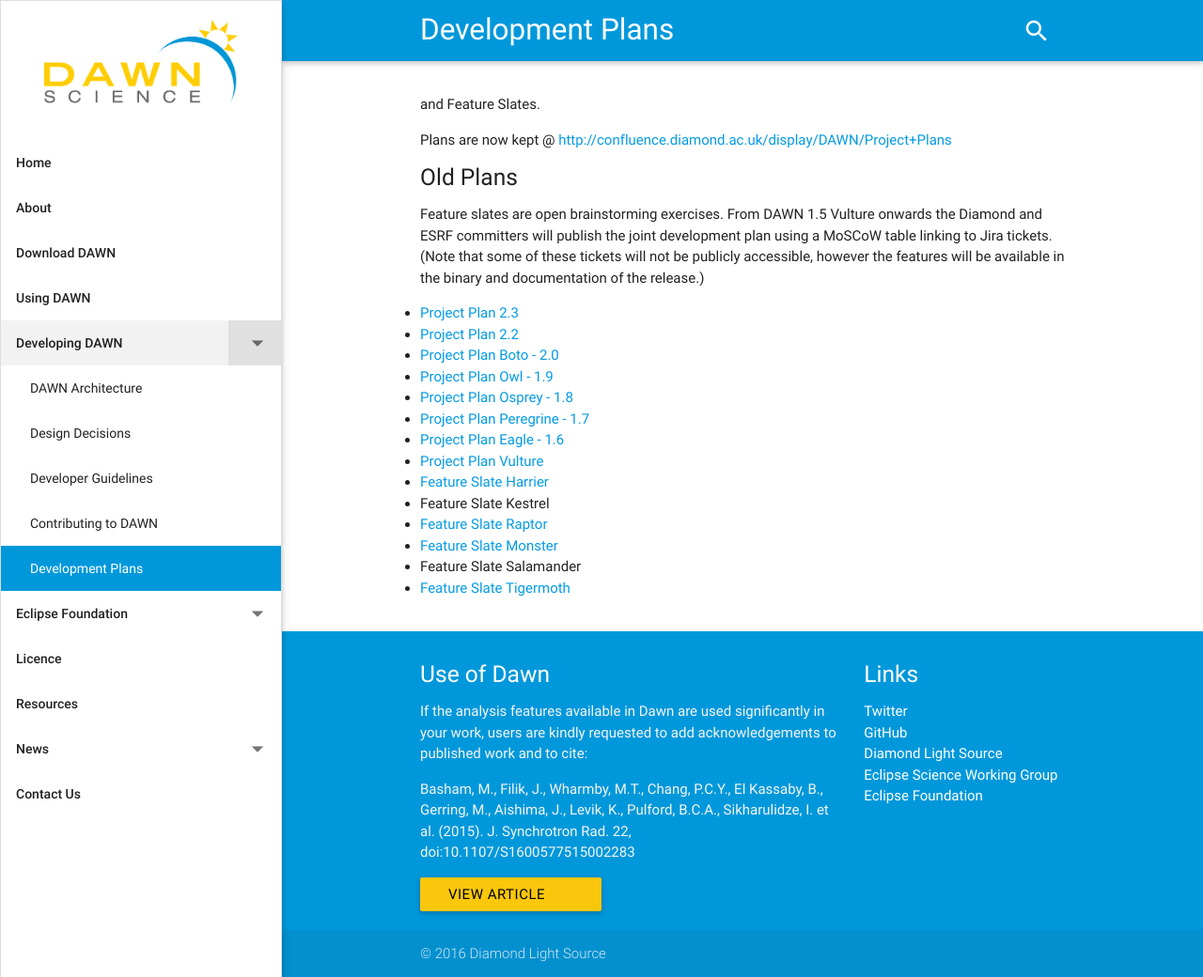
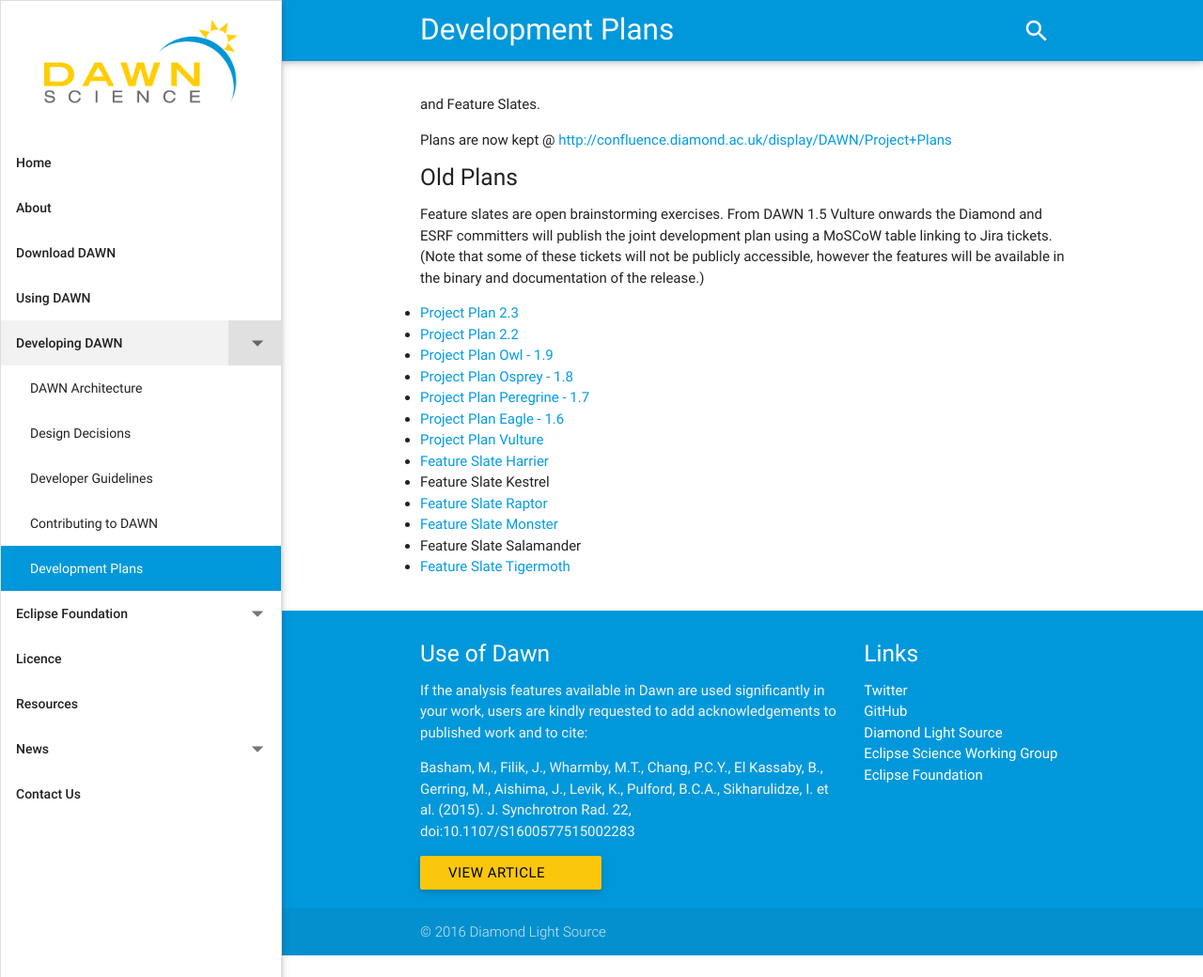
Before and after one commit to DawnScience/dawn-website, a Jekyll site: the page built from _pages/04.07_development_plans.md, in a window 1280 px wide and 1040 px high. Shown: the whole window at 94% size. Built offline with Jekyll 4.4.1, drawn with Linux system fonts in a browser that asks for light colours; nearby versions of some CDN libraries.

Commit message:
Update 04.07_development_plans.md

```diff
--- a/_pages/04.07_development_plans.md
+++ b/_pages/04.07_development_plans.md
@@ -13,7 +13,6 @@
 
 - [Project Plan 2.3](http://confluence.diamond.ac.uk/display/DAWN/DAWN+2.3)
 - [Project Plan 2.2](http://confluence.diamond.ac.uk/display/DAWN/DAWN+2.2)
-- [Project Plan Boto - 2.0](http://confluence.diamond.ac.uk/display/DAWN/DAWN+2.0)
 - [Project Plan Owl - 1.9](http://confluence.diamond.ac.uk/display/DAWN/DAWN+1.9)
 - [Project Plan Osprey - 1.8](http://confluence.diamond.ac.uk/display/DAWN/DAWN+1.8)
 - [Project Plan Peregrine - 1.7](http://confluence.diamond.ac.uk/display/DAWN/DAWN+1.7)
```
